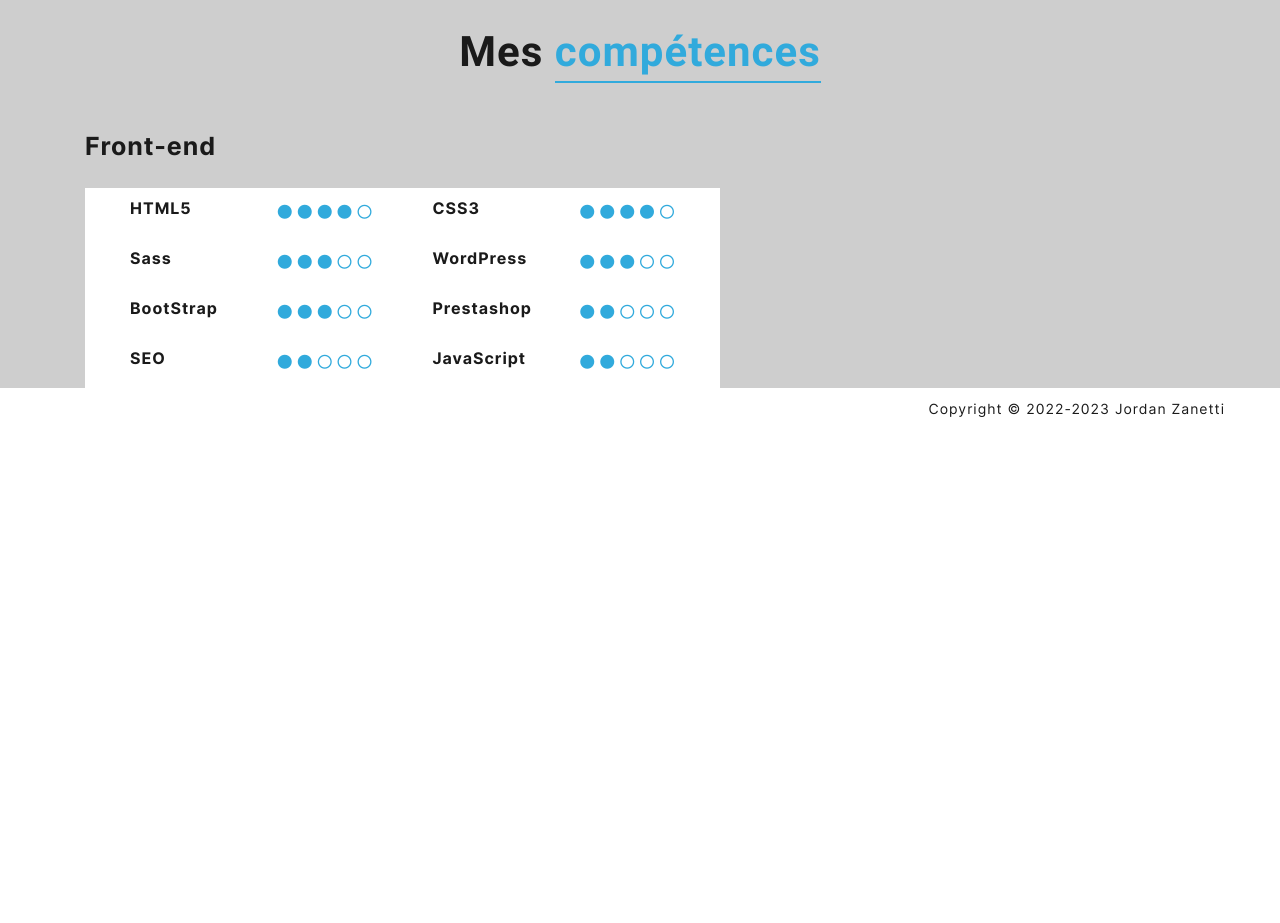
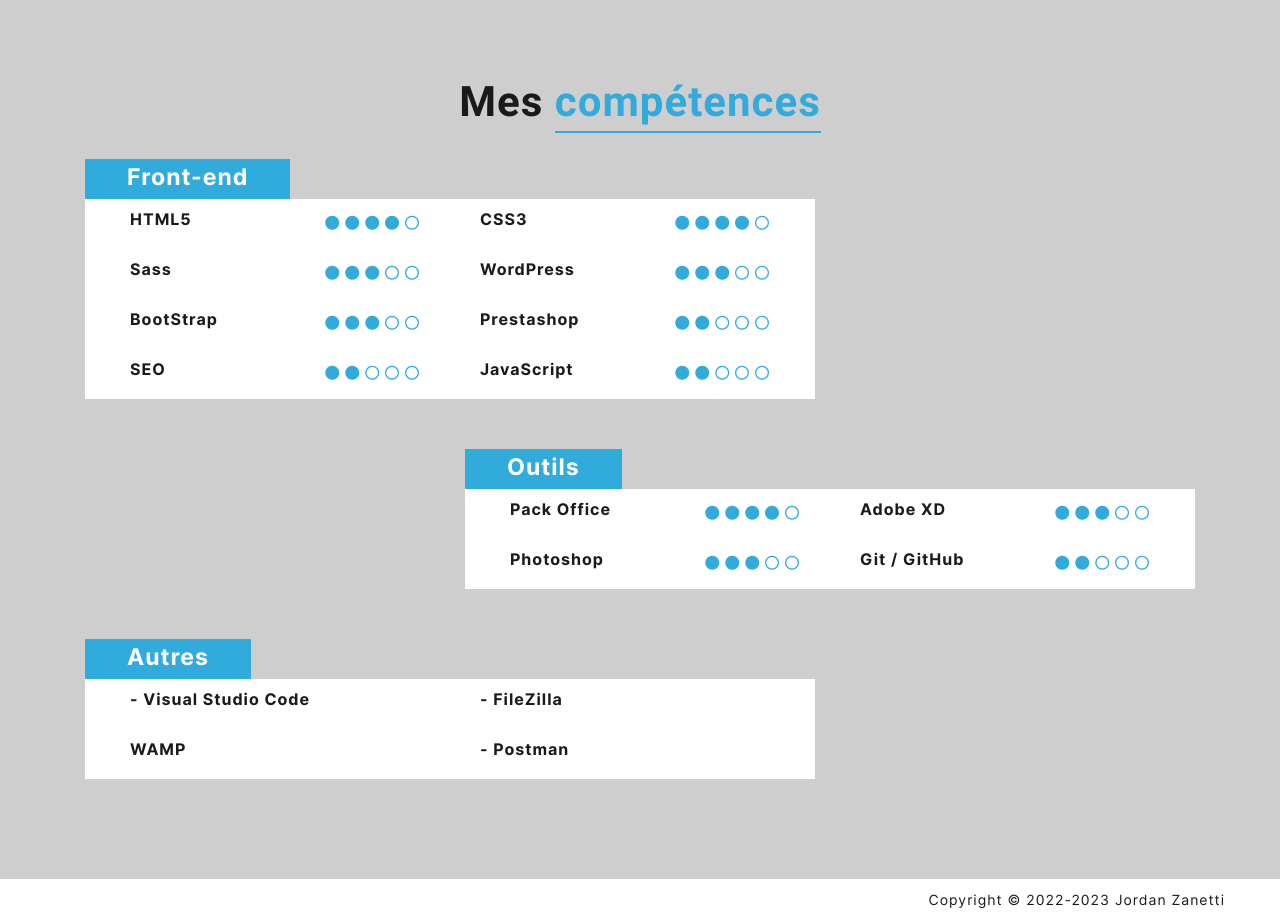
Before and after one commit to JordanZane/CV, a PHP site: page / in a window 1280 px wide. Shown: the part 1281-2204 px from the top of the page. Before the commit the page ends 1698 px from the top, so only its background shows below. Run offline with PHP 8.4, Linux system fonts and the light colour scheme; some web fonts are replaced.

Commit message:
Structure et style section competences

```diff
--- a/index.php
+++ b/index.php
@@ -45,7 +45,7 @@
                     </div>
                 </div>
                 <div class="row">
-                    <div class="col-lg-7">
+                    <div class="col-lg-8">
                         <h3>Front-end</h3>
                         <div class="skills-container col-lg-12">
                             <div class="first-col col-lg-6">
@@ -133,8 +133,82 @@
                                 </div>
                             </div>
                         </div>
+                    </div>
+                </div>
+                <div class="row">
+                    <div class="offset-lg-4 col-lg-8">
+                        <h3>Outils</h3>
+                        <div class="skills-container col-lg-12">
+                            <div class="first-col col-lg-6">
+                                <div class="skills-content">
+                                    <h4>Pack Office</h4>
+                                    <div class="grades">
+                                        <i class="fa-solid fa-circle"></i>
+                                        <i class="fa-solid fa-circle"></i>
+                                        <i class="fa-solid fa-circle"></i>
+                                        <i class="fa-solid fa-circle"></i>
+                                        <i class="fa-regular fa-circle"></i>
+                                    </div>
+                                </div>
 
+                                <div class="skills-content">
+                                    <h4>Photoshop</h4>
+                                    <div class="grades">
+                                        <i class="fa-solid fa-circle"></i>
+                                        <i class="fa-solid fa-circle"></i>
+                                        <i class="fa-solid fa-circle"></i>
+                                        <i class="fa-regular fa-circle"></i>
+                                        <i class="fa-regular fa-circle"></i>
+                                    </div>
+                                </div>
 
+                            </div>
+                            <div class="sec-col col-lg-6">
+                            <div class="skills-content">
+                                    <h4>Adobe XD</h4>
+                                    <div class="grades">
+                                        <i class="fa-solid fa-circle"></i>
+                                        <i class="fa-solid fa-circle"></i>
+                                        <i class="fa-solid fa-circle"></i>
+                                        <i class="fa-regular fa-circle"></i>
+                                        <i class="fa-regular fa-circle"></i>
+                                    </div>
+                                </div>
+                                <div class="skills-content">
+                                    <h4>Git / GitHub</h4>
+                                    <div class="grades">
+                                        <i class="fa-solid fa-circle"></i>
+                                        <i class="fa-solid fa-circle"></i>
+                                        <i class="fa-regular fa-circle"></i>
+                                        <i class="fa-regular fa-circle"></i>
+                                        <i class="fa-regular fa-circle"></i>
+                                    </div>
+                                </div>
+                            </div>
+                        </div>
+                    </div>
+                </div>
+                <div class="row">
+                    <div class="col-lg-8">
+                        <h3>Autres</h3>
+                        <div class="skills-container col-lg-12">
+                            <div class="first-col col-lg-6">
+                                <div class="skills-content">
+                                    <h4>- Visual Studio Code</h4>
+                                </div>
+                                <div class="skills-content">
+                                    <h4>WAMP</h4>
+                                </div>
+                            </div>
+                            <div class="sec-col col-lg-6">
+                                <div class="skills-content">
+                                    <h4>- FileZilla</h4>
+                                </div>
+                                <div class="skills-content">
+                                    <h4>- Postman</h4>
+                                </div>
+                            </div>
+                        </div>
                     </div>
                 </div>
             </div>
--- a/styles/_scss/pages/_globalstyle.scss
+++ b/styles/_scss/pages/_globalstyle.scss
@@ -83,7 +83,7 @@ body {
 
         h3 {
                 font-family: $font1;
-                font-size: 25px;
+                font-size: 23px;
                 font-weight: 700;
                 line-height: 28px;
                 padding: 25px 0 18px;
@@ -129,7 +129,7 @@ body {
                 }
         }
         section{
-                padding-top: 50px;
+                padding: 50px 0;
         }
         section.bg-grey{
                 background-color: $color-grey-bg;
--- a/styles/_scss/pages/_home.scss
+++ b/styles/_scss/pages/_home.scss
@@ -26,9 +26,17 @@
 }
 
 .skills-section{
+    h3{
+        display: inline-block;
+        color: $color-white;
+        background-color: $color-blue;
+        padding: 6px 42px;
+        margin: 0;
+    }
     .skills-container{
         background-color: $color-white;
         display: flex;
+        margin-bottom: 50px;
         .skills-content{
             display: flex;
             align-items: center;
```
Also changed, not shown: styles/bsmain.css, 1 other file.
